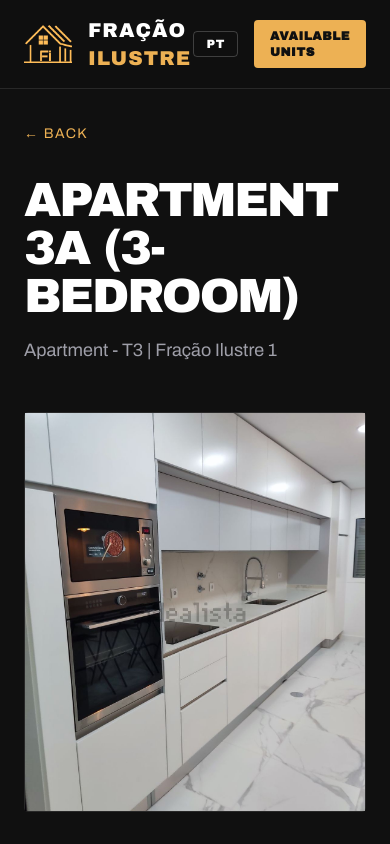
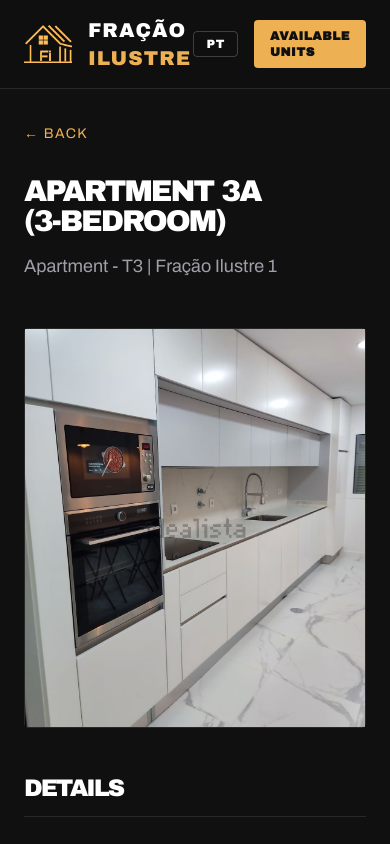
Before and after one commit to CajoAlbuquerque/fracao-ilustre-website, a Next.js app: page /en/fracoes/fi1-ap3a in a window 390 px wide. Shown: the top 844 px of the page. Built offline with nearby package versions, Linux system fonts and the light colour scheme.

Commit message:
Scale down h1 on Fraction and Project detail pages for mobile

```diff
--- a/src/app/[locale]/fracoes/[slug]/page.tsx
+++ b/src/app/[locale]/fracoes/[slug]/page.tsx
@@ -36,7 +36,7 @@
       <BackButton fallbackText={t('common.back')} />
 
       <div className="mb-12">
-        <h1 className="font-display text-5xl md:text-6xl uppercase text-white mb-4">
+        <h1 className="font-display text-3xl sm:text-4xl md:text-6xl uppercase text-white mb-4">
           {fraction.reference[fractionLocale]}
         </h1>
         <p className="text-zinc-400 text-lg">
--- a/src/app/[locale]/projetos/[slug]/page.tsx
+++ b/src/app/[locale]/projetos/[slug]/page.tsx
@@ -32,7 +32,7 @@
       </Link>
 
       <div className="mb-12">
-        <h1 className="font-display text-5xl md:text-6xl uppercase text-white mb-4">
+        <h1 className="font-display text-3xl sm:text-4xl md:text-6xl uppercase text-white mb-4">
           {project.title}
         </h1>
         <p className="text-zinc-400 text-lg">{project.location[projectLocale]}</p>
```
